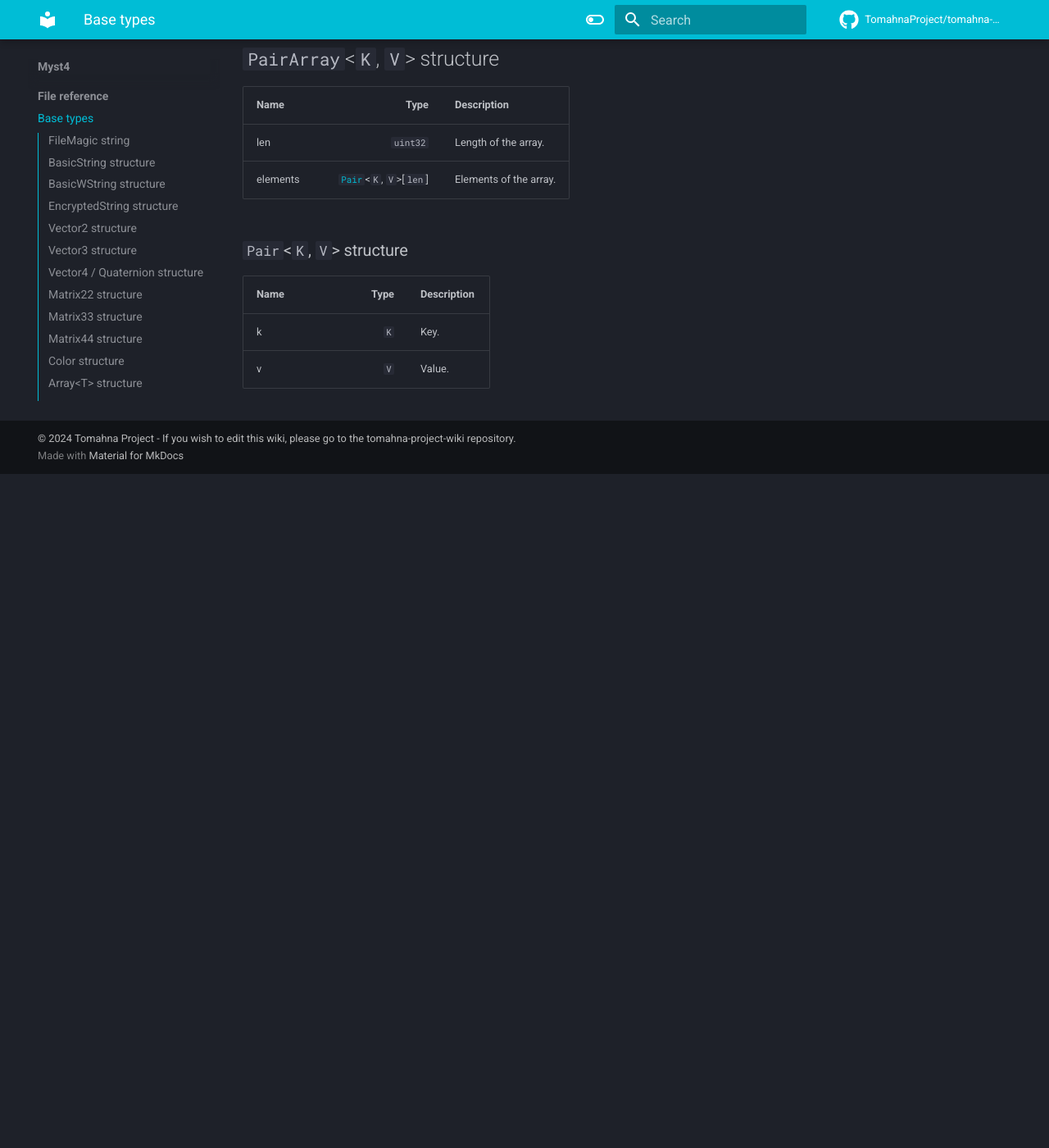
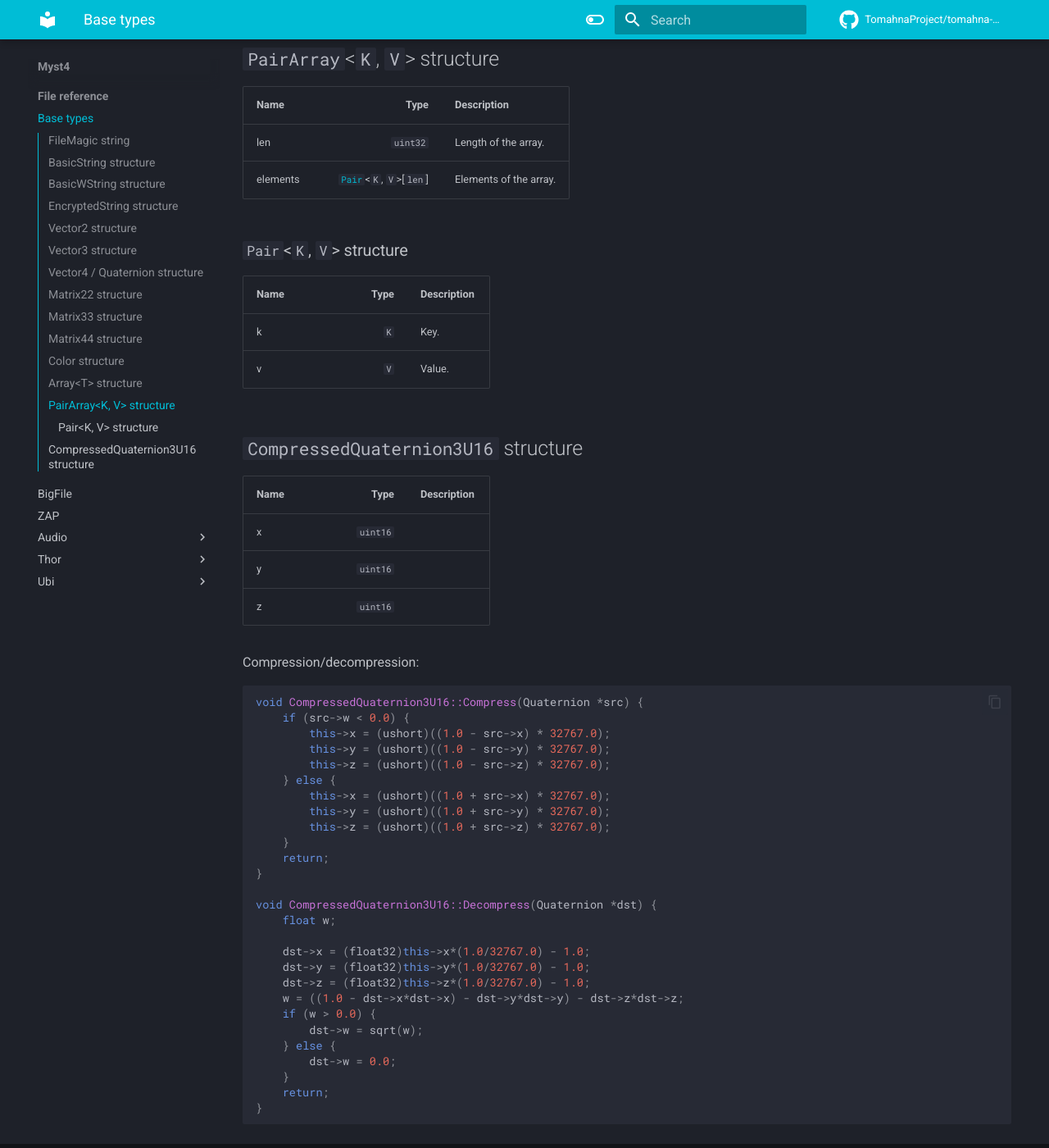
Before and after one commit to TomahnaProject/tomahna-project-wiki, an MkDocs documentation site: the page built from docs/myst4/file-reference/base.md, in a window 1280 px wide and 1400 px high, scrolled down 3664 px. Shown: the whole window at 82% size. Built offline with MkDocs 1.6.1 and Material for MkDocs 9.7.7, drawn with Linux system fonts in a browser that asks for light colours; comment, search, counter and statistics services are not loaded; before the commit the page ends 4242 px from its top, so only the background shows below that.

Commit message:
myst4/file-reference/base: add `CompressedQuaternion3U16`

````diff
--- a/docs/myst4/file-reference/base.md
+++ b/docs/myst4/file-reference/base.md
@@ -114,3 +114,43 @@ Sometimes referred to as `vec4` or `quat` respectively.
 | :-- | --: | --- |
 | k | `K` | Key. |
 | v | `V` | Value. |
+
+## `CompressedQuaternion3U16` structure
+
+| Name | Type | Description |
+| :-- | --: | --- |
+| x | `uint16` |  |
+| y | `uint16` |  |
+| z | `uint16` |  |
+
+Compression/decompression:
+
+```c++
+void CompressedQuaternion3U16::Compress(Quaternion *src) {
+    if (src->w < 0.0) {
+        this->x = (ushort)((1.0 - src->x) * 32767.0);
+        this->y = (ushort)((1.0 - src->y) * 32767.0);
+        this->z = (ushort)((1.0 - src->z) * 32767.0);
+    } else {
+        this->x = (ushort)((1.0 + src->x) * 32767.0);
+        this->y = (ushort)((1.0 + src->y) * 32767.0);
+        this->z = (ushort)((1.0 + src->z) * 32767.0);
+    }
+    return;
+}
+
+void CompressedQuaternion3U16::Decompress(Quaternion *dst) {
+    float w;
+
+    dst->x = (float32)this->x*(1.0/32767.0) - 1.0;
+    dst->y = (float32)this->y*(1.0/32767.0) - 1.0;
+    dst->z = (float32)this->z*(1.0/32767.0) - 1.0;
+    w = ((1.0 - dst->x*dst->x) - dst->y*dst->y) - dst->z*dst->z;
+    if (w > 0.0) {
+        dst->w = sqrt(w);
+    } else {
+        dst->w = 0.0;
+    }
+    return;
+}
+```
````
